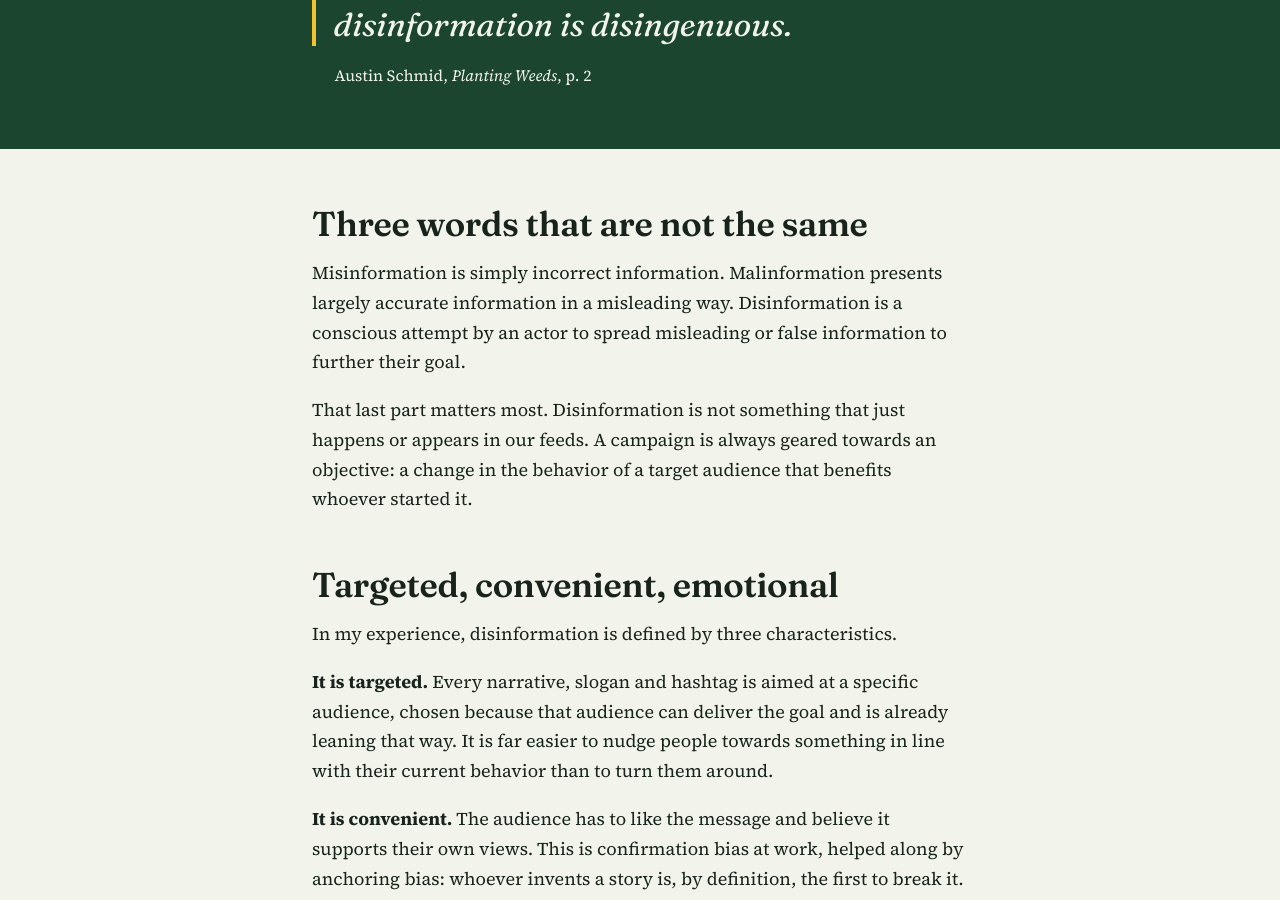
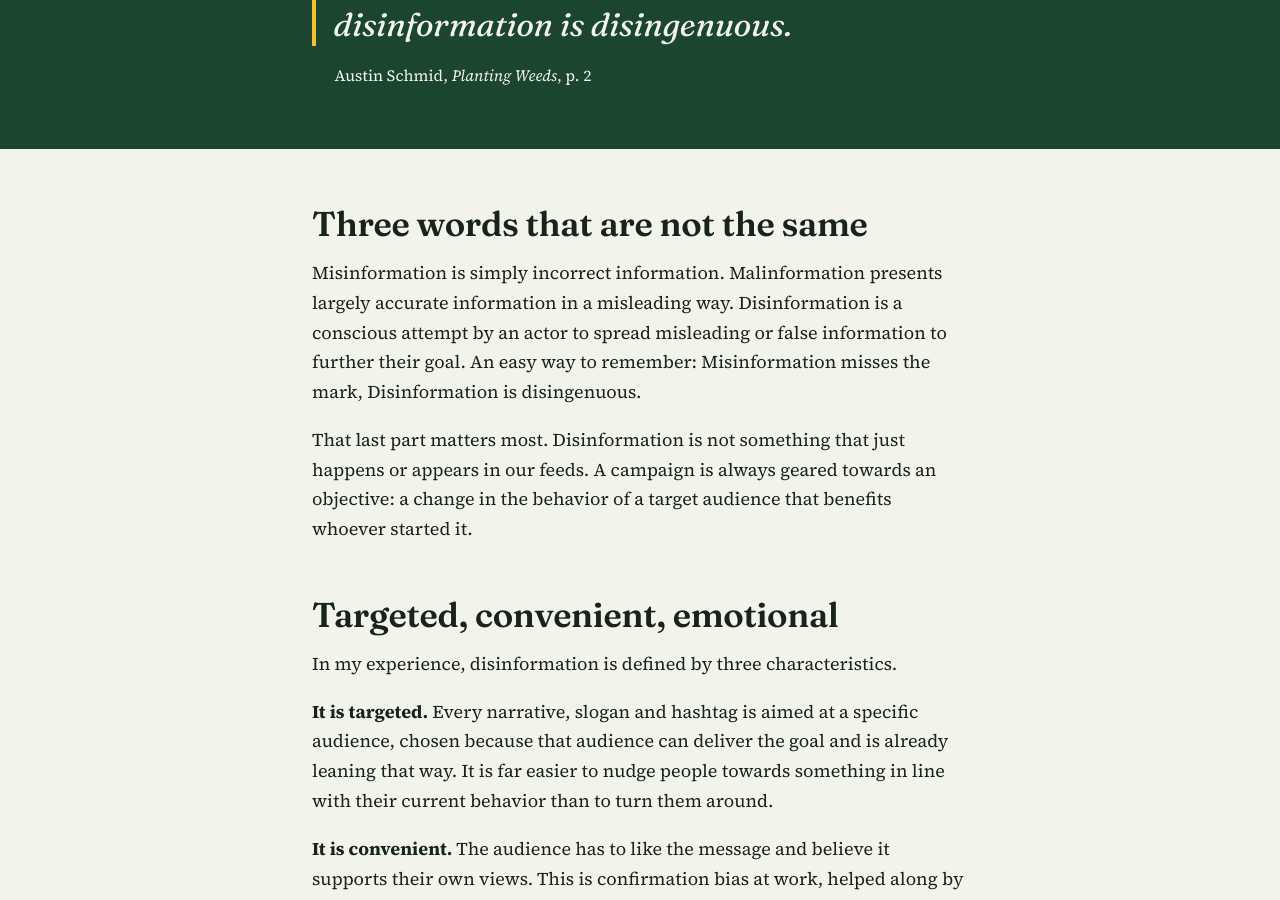
Before and after one commit to smith2415/PlantingWeeds, a Jekyll site: the page built from about.md, in a window 1280 px wide and 900 px high, scrolled down 898 px. Built offline with Jekyll 4.4.1, drawn with Linux system fonts in a browser that asks for light colours.

Commit message:
Add the mis/dis mnemonic to the About page definitions
Co-Authored-By: Claude Opus 5.5 <noreply@anthropic.com>
Claude-Session: https://claude.ai/code/session_015gBqM3DP3bSDBPWGhuxVD5

```diff
--- a/about.md
+++ b/about.md
@@ -19,7 +19,7 @@ What follows is the short version of my approach. The long version is in the two
 ## Three words that are not the same
 {: #definitions}
 
-Misinformation is simply incorrect information. Malinformation presents largely accurate information in a misleading way. Disinformation is a conscious attempt by an actor to spread misleading or false information to further their goal.
+Misinformation is simply incorrect information. Malinformation presents largely accurate information in a misleading way. Disinformation is a conscious attempt by an actor to spread misleading or false information to further their goal. An easy way to remember: Misinformation misses the mark, Disinformation is disingenuous.
 
 That last part matters most. Disinformation is not something that just happens or appears in our feeds. A campaign is always geared towards an objective: a change in the behavior of a target audience that benefits whoever started it.
 
```
